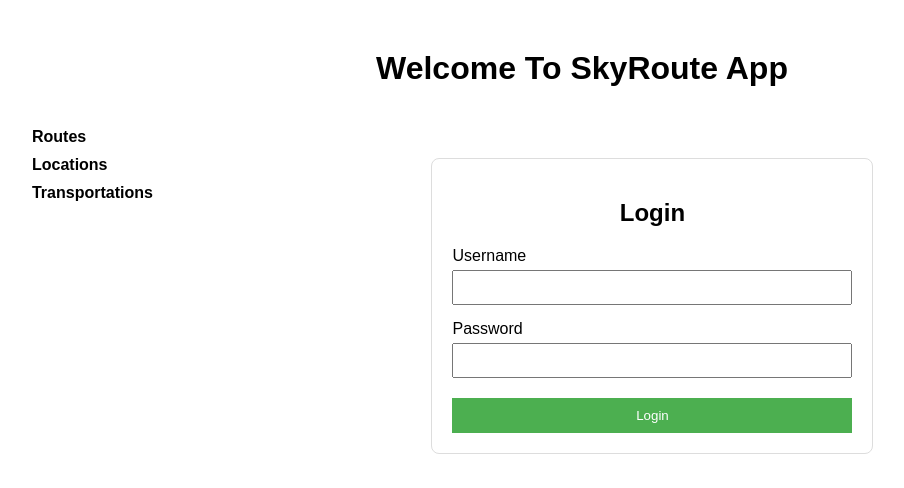
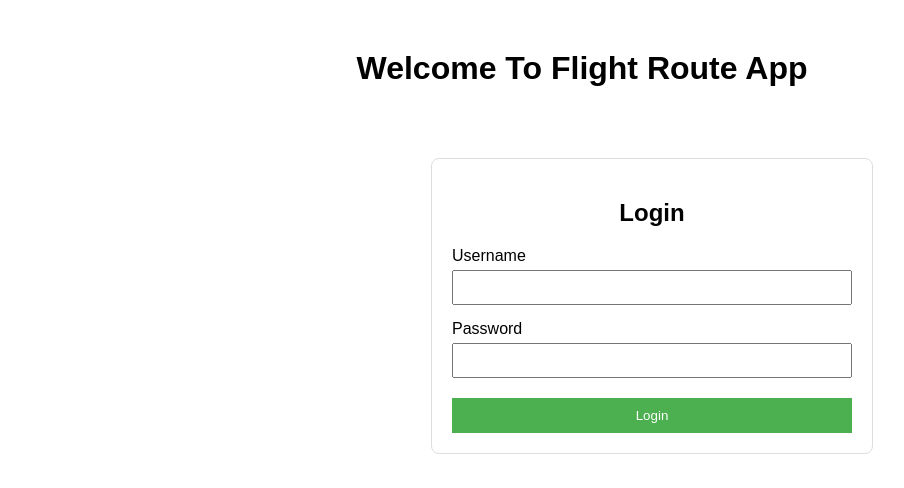
Before and after one commit to yusufarslanalp/FlightRoute-React, a React (Create React App) app: page /login in a window 1280 px wide. Shown: the top 488 px of the page, without its empty margins (58-962 px from the left). Built offline with nearby package versions, Linux system fonts and the light colour scheme.

Commit message:
feat: disable navbar on login page

```diff
--- a/src/App.js
+++ b/src/App.js
@@ -1,5 +1,5 @@
 import React from 'react';
-import { BrowserRouter as Router, Route, Routes, Navigate } from 'react-router-dom';
+import { BrowserRouter as Router, Route, Routes, Navigate, useLocation } from 'react-router-dom';
 import './App.css';
 import Navbar from './Navbar';
 import RoutesPage from './RoutesPage';
@@ -7,11 +7,13 @@
 import Transportations from './Transportations';
 import Login from './Login';
 
-const App = () => {
+const Layout = () => {
+  const location = useLocation();
+  const isLoginPage = location.pathname === '/login';
+
   return (
-    <Router>
     <div>
-      <h1 className="title">Welcome To SkyRoute App</h1>
+      <h1 className="title">Welcome To Flight Route App</h1>
 
       <div style={{ display: 'flex' }}>
         <div style={{ width: '5%', padding: '10px' }}>
@@ -19,7 +21,7 @@
         </div>
 
         <div style={{ width: '10%', padding: '10px' }}>
-            <Navbar />
+          {!isLoginPage && <Navbar />}
         </div>
 
         <div style={{ width: '80%', padding: '10px' }}>
@@ -37,6 +39,13 @@
         </div>
       </div>
     </div>
+  );
+};
+
+const App = () => {
+  return (
+    <Router>
+      <Layout />
     </Router>
   );
 };
```
Also changed, not shown: 1 other file (tests, documents, lock files or other folders). Lines whose indentation alone changed are shown as unchanged.
